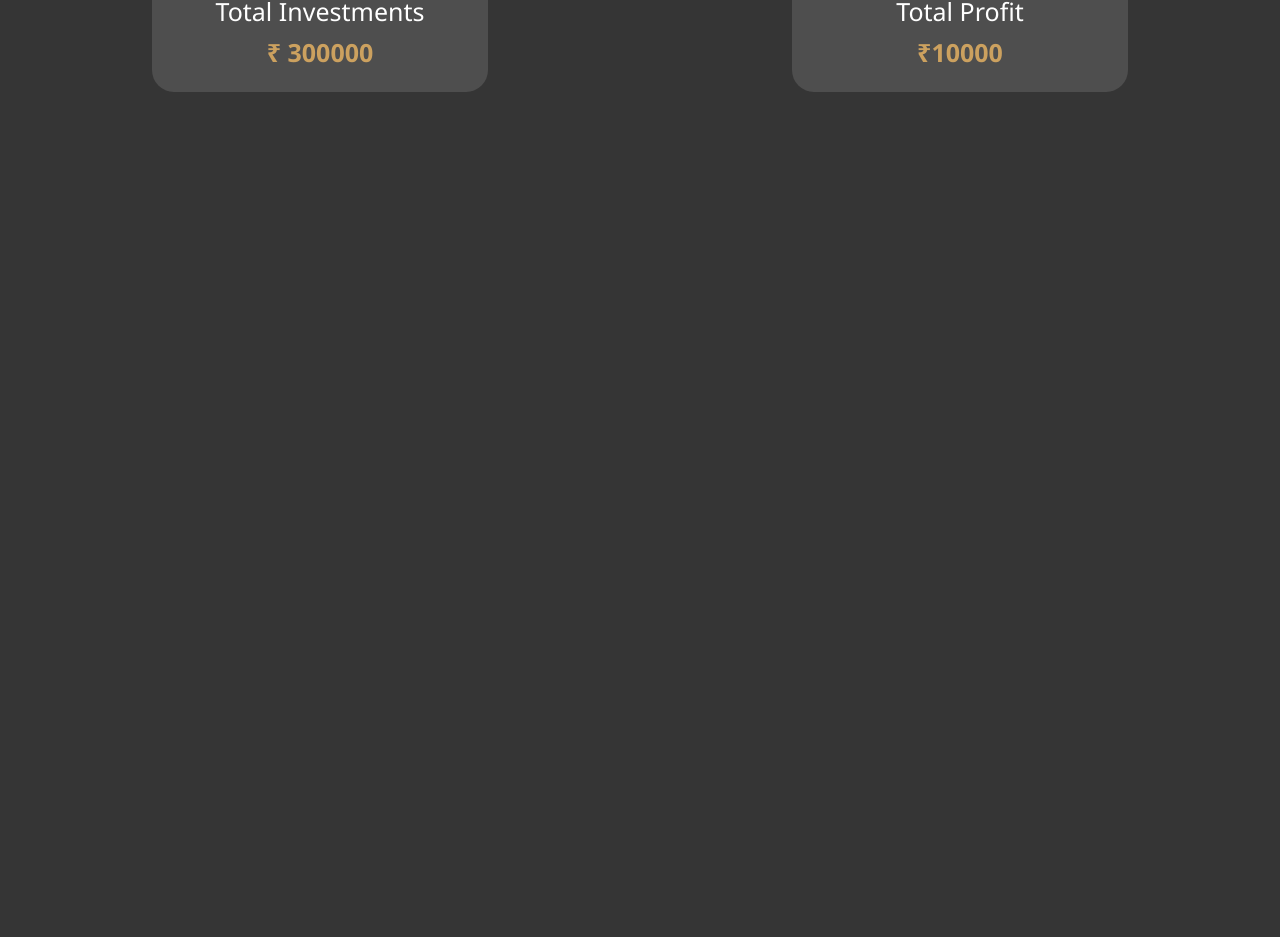
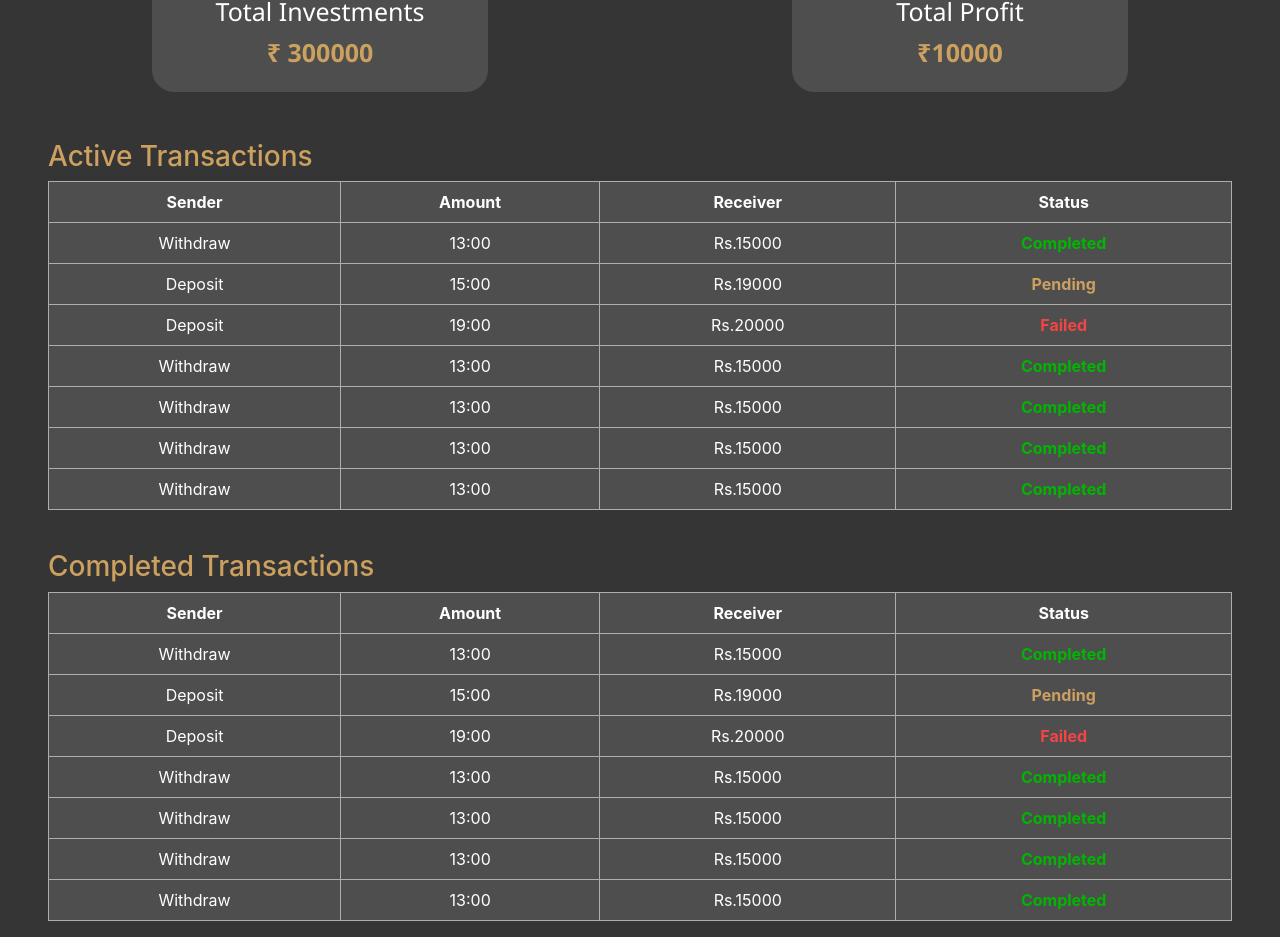
Before and after one commit to adarrssh/API-Integeration, a React (Create React App) app: page /myInvestments in a window 1280 px wide. Shown: the part 419-1356 px from the top of the page. Before the commit the page ends 800 px from the top, so only its background shows below. Built offline with nearby package versions, Linux system fonts and the light colour scheme.

Commit message:
added tables

```diff
--- a/src/component/MyInvestment/ActiveInvestments.jsx
+++ b/src/component/MyInvestment/ActiveInvestments.jsx
@@ -1,9 +1,44 @@
 import React from "react";
 import './css/investmentTable.css';
+import Table from 'react-bootstrap/Table';
+import transactions from "../../UserTransactions/transactions";
+
+
 
 const ActiveInvestments = () => {
     return(
         <>
+        <br />
+        <h3 className="table-heading">Active Transactions</h3>
+        <div>
+            <Table striped bordered variant="dark" >
+      <thead>
+        <tr>
+          <th>Sender </th>
+          <th>Amount</th>
+          <th>Receiver</th>
+          <th>Status</th>
+        </tr>
+      </thead>
+
+        <tbody >
+
+        {transactions.map((transaction, index)=>{
+          return(
+            <tr key={index}>
+          <td>{transaction.type}</td>
+          <td>{transaction.time}</td>
+          <td>{transaction.amount}</td>
+          <td className={transaction.status}>{transaction.status}</td>
+        </tr>
+          )
+        })}
+
+      </tbody>
+
+
+    </Table>
+        </div>
         </>
     )
 }
--- a/src/component/MyInvestment/CompletedInvestments.jsx
+++ b/src/component/MyInvestment/CompletedInvestments.jsx
@@ -1,9 +1,41 @@
 import React from "react";
 import './css/investmentTable.css';
+import Table from 'react-bootstrap/Table';
+import transactions from "../../UserTransactions/transactions";
 
 const CompletedInvestments = () => {
     return(
-        <>
+         <>
+        <h3 className="table-heading">Completed Transactions</h3>
+        <div>
+            <Table striped bordered variant="dark" >
+      <thead>
+        <tr>
+          <th>Sender </th>
+          <th>Amount</th>
+          <th>Receiver</th>
+          <th>Status</th>
+        </tr>
+      </thead>
+
+        <tbody >
+
+        {transactions.map((transaction, index)=>{
+          return(
+            <tr key={index}>
+          <td>{transaction.type}</td>
+          <td>{transaction.time}</td>
+          <td>{transaction.amount}</td>
+          <td className={transaction.status}>{transaction.status}</td>
+        </tr>
+          )
+        })}
+
+      </tbody>
+
+
+    </Table>
+        </div>
         </>
     )
 }
--- a/src/component/MyInvestment/MyInvestment.jsx
+++ b/src/component/MyInvestment/MyInvestment.jsx
@@ -4,6 +4,8 @@ import { ProgressBar } from  'react-loader-spinner'
 import InvestMore from "./InvestMore";
 import TotalInvestment from "./TotalInvestment";
 import TotalProfit from "./TotalProfit";
+import ActiveInvestments from "./ActiveInvestments"
+import CompletedInvestments from "./CompletedInvestments";
 
 
 const MyInvestment = () => {
@@ -40,6 +42,14 @@ const MyInvestment = () => {
                 <TotalInvestment />
                 <TotalProfit />
             </div>
+            <br />
+            <div className="active-investment-container px-5">
+              <ActiveInvestments/>
+            </div>
+            <br />
+            <div className="completed-investment-container px-5">
+              <CompletedInvestments/>
+            </div>
 
         </div>)
         }
--- a/src/component/MyInvestment/css/investmentTable.css
+++ b/src/component/MyInvestment/css/investmentTable.css
@@ -0,0 +1,3 @@
+.table-heading {
+    color: var(--matteOrange);
+}
```
